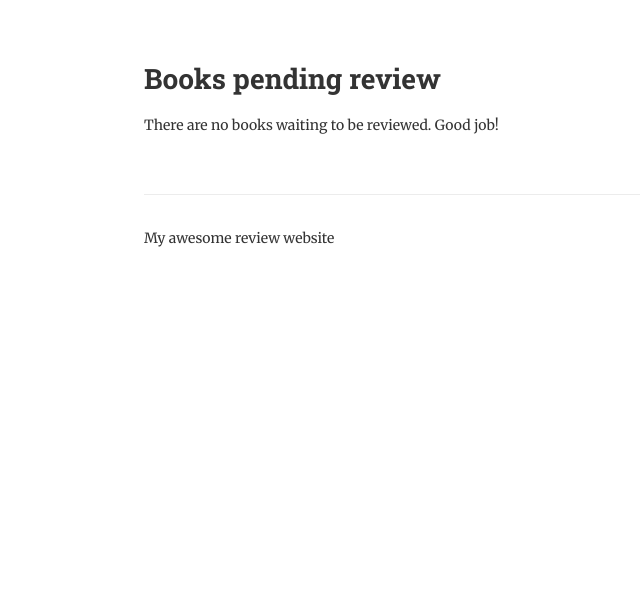
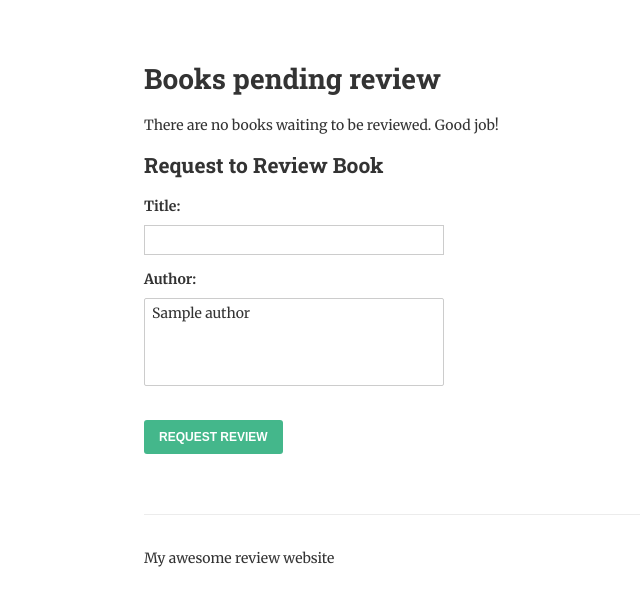
Before and after one commit to thmohd/readit, a Django app: page /review/ in a window 1280 px wide. Shown: the part 190-800 px from the top of the page, without its empty margins (46-686 px from the left). Run offline with Django 3.2, Linux system fonts and the light colour scheme; tables that the repository leaves empty hold one stand-in row (values such as "Sample post").

Commit message:
Add ModelForm for creating new book review requests

```diff
--- a/books/forms.py
+++ b/books/forms.py
@@ -1,4 +1,5 @@
 from django import forms
+from .models import Book
 
 class ReviewForm(forms.Form):
     """
@@ -20,3 +21,9 @@
         }
 
     )
+
+
+class BookForm(forms.ModelForm):
+    class Meta:
+        model = Book
+        fields = ['title', 'author']
--- a/books/templates/list-to-review.html
+++ b/books/templates/list-to-review.html
@@ -25,4 +25,11 @@
 	{% else %}
 		<p>There are no books waiting to be reviewed.  Good job!</p>
 	{% endif %}
+
+	<h2>Request to Review Book</h2>
+	<form method="post">
+		{% csrf_token %}
+		{{ form.as_p }}
+		<input type="submit" value="Request Review">
+	</form>
 {% endblock %}
--- a/books/views.py
+++ b/books/views.py
@@ -2,7 +2,7 @@
 from django.shortcuts import render,redirect, get_object_or_404
 from django.views.generic import DetailView, View
 from .models import Author, Book
-from .forms import ReviewForm
+from .forms import ReviewForm, BookForm
 
 
 # Create your views here.
@@ -44,18 +44,35 @@
     template_name = "author.html"
 
 
-def review_books(request):
+class ReviewList(View):
     """
     List all of the books that we want to review.
     """
-    books = Book.objects.filter(date_review__isnull=True).prefetch_related('author')
+    def get(self, request):
+        books = Book.objects.filter(date_review__isnull=True).prefetch_related('author')
+        form = BookForm
 
-    context = {
-        'books': books,
-    }
+        context = {
+            'books': books,
+            'form': form,
+        }
 
-    return render(request, "list-to-review.html", context)
+        return render(request, "list-to-review.html", context)
 
+    def post(self, request):
+        form = BookForm(request.POST)
+        books = Book.objects.filter(date_review__isnull=True).prefetch_related('author')
+
+        if form.is_valid():
+            form.save()
+            return redirect('review-books')
+
+        context = {
+            'books': books,
+            'form': form,
+        }
+
+        return render(request, "list-to-review.html", context)
 
 def review_book(request, pk):
     """
--- a/readit/urls.py
+++ b/readit/urls.py
@@ -16,7 +16,7 @@
 from django.conf.urls import url
 from django.contrib import admin
 from books.views import (BookDetails, AuthorDetails, list_books, AuthorsList,
-                         review_books, review_book)
+                         ReviewList, review_book)
 
 urlpatterns = [
     url(r'^admin/', admin.site.urls),
@@ -24,6 +24,6 @@
     url(r'^authors/$', AuthorsList.as_view(), name='authors'),
     url(r'^books/(?P<pk>[-\w])/$', BookDetails.as_view(), name="book_details"),
     url(r'^author/(?P<pk>[-\w])/$', AuthorDetails.as_view(), name="author_details"),
-    url(r'^review/$', review_books, name='review-books'),
+    url(r'^review/$', ReviewList.as_view(), name='review-books'),
     url(r'^review/(?P<pk>[-\w]+)/$', review_book, name='review-book'),
 ]
```
